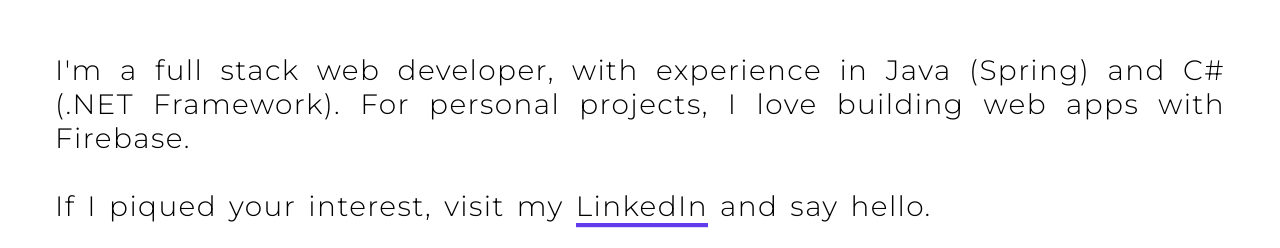
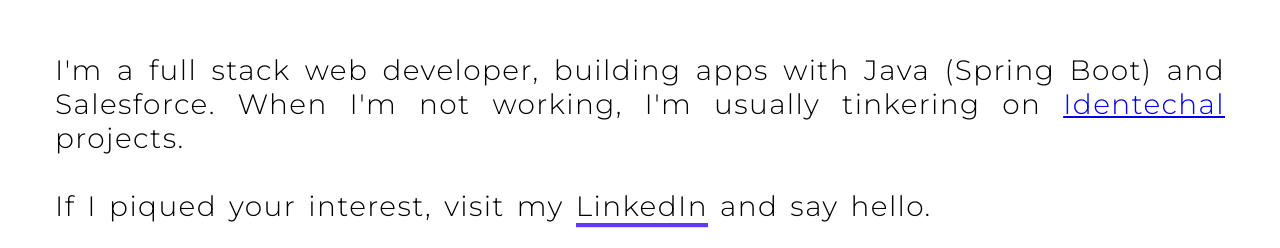
Before and after one commit to jacobbrokaw/site, a plain HTML site: page public/index.html in a window 1280 px wide. Shown: the part 265-513 px from the top of the page. Drawn offline with Linux system fonts and the light colour scheme; some packages are replaced by stand-ins of ours.

Commit message:
Update bio

```diff
--- a/public/index.html
+++ b/public/index.html
@@ -103,9 +103,8 @@
     </header>
     <main>
       <p>
-        I'm a full stack web developer, with experience in Java (Spring) and C#
-        (.NET Framework). For personal projects, I love building web apps with
-        Firebase.
+        I'm a full stack web developer, building apps with Java (Spring Boot) and Salesforce.
+        When I'm not working, I'm usually tinkering on <a href="https://identechal.com">Identechal</a> projects.
         <br /><br />
         If I piqued your interest, visit my
         <a
```
